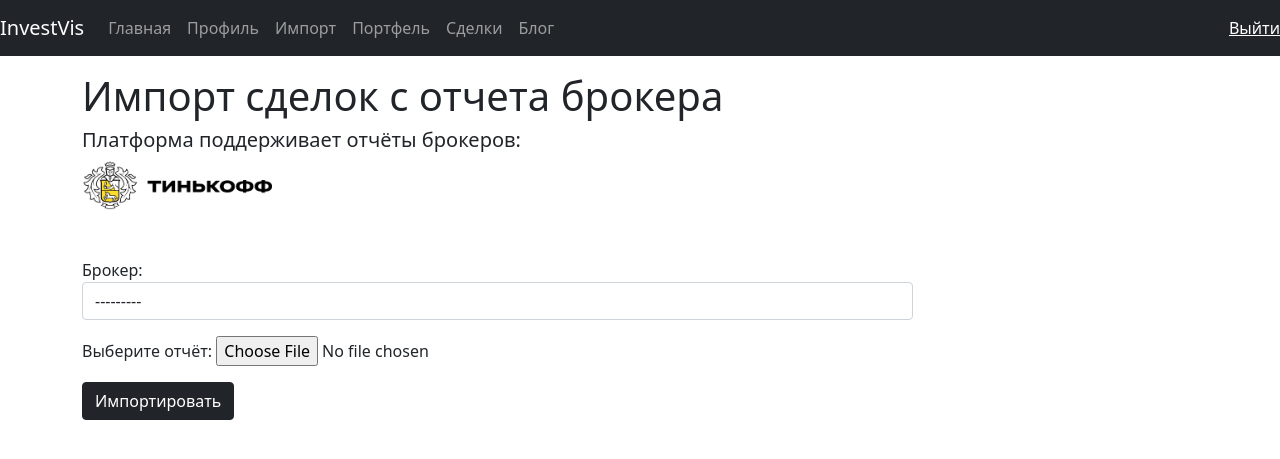
After one commit to etovityusha/investvis_new, a Django app: page /portfolio/import/ in a window 1280 px wide. The commit adds this page. Shown: the top 459 px of the page. Run offline with Django 3.2, Linux system fonts and the light colour scheme; the visitor is signed in with stand-in values (Sample User, id 1); data that the repository does not hold is empty; some libraries are stand-ins or nearby versions.

Commit message:
Создана форма и веб-страница для импорта отчётов брокера

```diff
--- a/investvis/urls.py
+++ b/investvis/urls.py
@@ -25,5 +25,6 @@
     path('accounts/', include('accounts.urls', namespace='accounts')),
     path('', views.home, name='home'),
     path('blog/', include('blog.urls')),
+    path('portfolio/', include('portfolio.urls'))
 ]
 urlpatterns += staticfiles_urlpatterns()
--- /dev/null
+++ b/portfolio/forms.py
@@ -0,0 +1,13 @@
+from django import forms
+from . import models
+
+
+class BrokerReportForm(forms.ModelForm):
+    report = forms.FileField(label='Выберите отчёт')
+
+    class Meta:
+        model = models.BrokerReport
+        fields = ('broker', 'report')
+        widgets = {
+            'broker': forms.Select(attrs={'class': 'form-control'}),
+        }
--- /dev/null
+++ b/portfolio/templates/portfolio/import.html
@@ -0,0 +1,26 @@
+{% extends 'layout.html' %}
+{% load static %}
+
+{% block title %}
+    Импорт сделок
+{% endblock %}
+
+{% block sidebar %}
+{% endblock %}
+
+{% block content %}
+    <div class="col-md-9">
+        <div class="h1">Импорт сделок с отчета брокера</div>
+         <div class="h5">Платформа поддерживает отчёты брокеров:</div>
+        <img src="{% static 'images/tinkoff_logo.png' %}" height="50">
+
+        <div class="mt-5">
+        <form action="" method="post" enctype="multipart/form-data">
+            {% csrf_token %}
+            {{ form.as_p }}
+            <button type="submit" class="btn btn-dark btn-block">Импортировать</button>
+
+        </form>
+        </div>
+    </div>
+{% endblock %}
--- /dev/null
+++ b/portfolio/urls.py
@@ -0,0 +1,7 @@
+
+from django.urls import path
+from . import views
+
+urlpatterns = [
+    path('import/', views.ReportImport.as_view(), name='import_report'),
+]
--- a/portfolio/views.py
+++ b/portfolio/views.py
@@ -1,3 +1,16 @@
-from django.shortcuts import render
+from django.urls import reverse_lazy
+from django.views.generic.edit import CreateView
+from django.contrib.auth.mixins import LoginRequiredMixin
 
-# Create your views here.
+from . import forms
+
+
+class ReportImport(LoginRequiredMixin, CreateView):
+    form_class = forms.BrokerReportForm
+    template_name = 'portfolio/import.html'
+    success_url = reverse_lazy('deals')
+
+    def form_valid(self, form):
+        obj = form.save(commit=False)
+        obj.user = self.request.user
+        return super(ReportImport, self).form_valid(form)
--- a/templates/inc/_header.html
+++ b/templates/inc/_header.html
@@ -9,7 +9,7 @@
       <li class="nav-item active"><a class="nav-link" href="{% url 'home' %}">Главная </a></li>
         {% if request.user.is_authenticated %}
         <li class="nav-item"><a class="nav-link" href="{% url 'accounts:profile' %}">Профиль</a></li>
-            <li class="nav-item"><a class="nav-link" href="/">Импорт</a></li>
+            <li class="nav-item"><a class="nav-link" href="{% url 'import_report' %}">Импорт</a></li>
             <li class="nav-item"><a class="nav-link" href="/">Портфель</a></li>
             <li class="nav-item"><a class="nav-link" href="/">Сделки</a></li>
         {% endif %}
```
Also changed, not shown: assets/images/tinkoff_logo.png (added).
